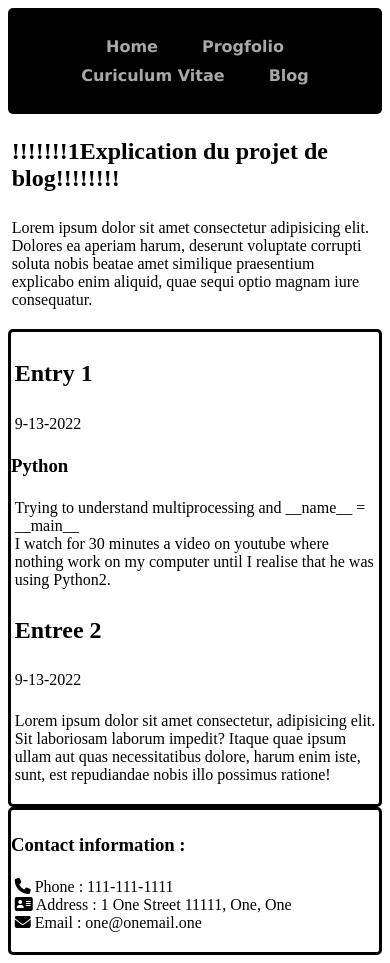
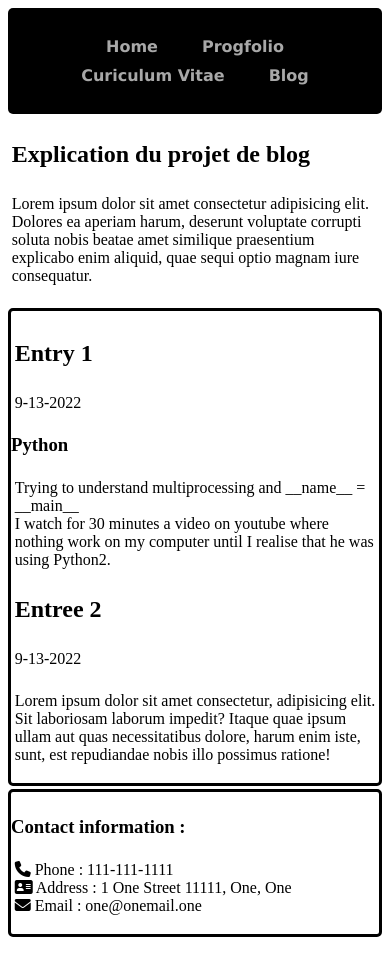
Before and after one commit to djepar/djepar.github.io, a plain HTML site: page blog.html in a window 390 px wide. After the commit the page ends 937 px from the top, so only its background shows below. Drawn offline with Linux system fonts and the light colour scheme.

Commit message:
Resolve the CSS sheet of Blog

```diff
--- a/blog.html
+++ b/blog.html
@@ -5,8 +5,8 @@
         <meta http-equiv="X-UA-Compatible" content="IE=edge">
         <meta name="viewport" content="width=device-width, initial-scale=1.0">
         <link rel="stylesheet" href="stylesheets/styleCommon.css">
-        <script src="scripts/scriptCV.js" defer></script>
-        <script src="https://kit.fontawesome.com/2dea44a02d.js" crossorigin="anonymous"></script>
+        <link rel="stylesheet" href="stylesheets/styleBlog.css">
+       <script src="https://kit.fontawesome.com/2dea44a02d.js" crossorigin="anonymous"></script>
         <title>Curiculum Vitae</title>
     </head>
     <body>
@@ -23,7 +23,7 @@
                 </nav>
 
             <div id="intro">
-                <h2>!!!!!!!1Explication du projet de blog!!!!!!!!</h2>
+                <h2>Explication du projet de blog</h2>
                 <p>Lorem ipsum dolor sit amet consectetur adipisicing elit. Dolores ea aperiam harum, deserunt voluptate corrupti soluta nobis beatae amet similique praesentium explicabo enim aliquid, quae sequi optio magnam iure consequatur.
                 </p>
             </div>
--- /dev/null
+++ b/stylesheets/styleBlog.css
@@ -0,0 +1,29 @@
+#info {
+    grid-area : info;
+}
+.container {
+    display: grid;
+    height : 100vh;
+    grid-template-columns: 1fr 1fr 1fr 1fr;
+    grid-template-rows: 0.2fr 2fr 0.6fr ;
+    grid-template-areas:
+    "nav nav nav nav"
+    "info info info info"
+    "main main main main"
+    "footer footer footer footer";
+    grid-gap: 0.2rem;
+    font-weight: 800;
+    box-sizing: border-box;
+}
+
+@media only screen and (max-width:550px){
+    .container {
+        grid-template-columns: 1fr;
+        grid-template-rows: 0.8fr 0.8fr 1.2fr 1fr;
+        grid-template-areas:
+        "nav"
+        "info"
+        "main"
+        "footer"
+    }
+}
--- a/stylesheets/styleCV.css
+++ b/stylesheets/styleCV.css
@@ -1,7 +1,7 @@
 #next, #previous {
     display: inline-block;
     border-radius: 4px;
-    background-color: #000000;
+    background-color: black;
     border: none;
     color: #FFFFFF;
     text-align: center;
```
